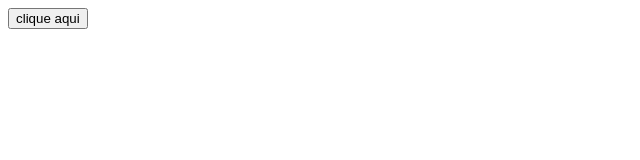
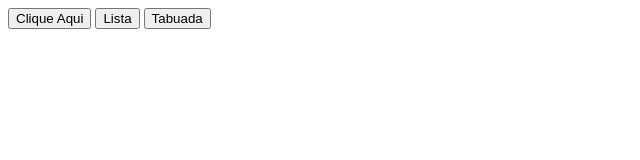
Before and after one commit to gtkboar/primeirof_3t, a plain HTML site: page index.html in a window 1280 px wide. Shown: the whole page, without its empty margins (0-640 px from the left). Drawn offline with Linux system fonts and the light colour scheme.

Commit message:
Update index.html

```diff
--- a/index.html
+++ b/index.html
@@ -4,10 +4,15 @@
     <meta charset="UTF-8">
     <meta http-equiv="X-UA-Compatible" content="IE=edge">
     <meta name="viewport" content="width=device-width, initial-scale=1.0">
-    <title>Primerio F</title>
-    <script src="estudo.js"></script>
+    <title>Primeiro F</title>
+   <script src="estudo.js"></script>
 </head>
 <body>
-    <button onclick="escreva()">clique aqui</button>
+    <button onclick="escreva()">Clique Aqui</button>
+
+    <button onclick="mostra()">Lista</button>
+
+    <button onclick="mostratabuada()">Tabuada</button>
+
 </body>
 </html>
```
